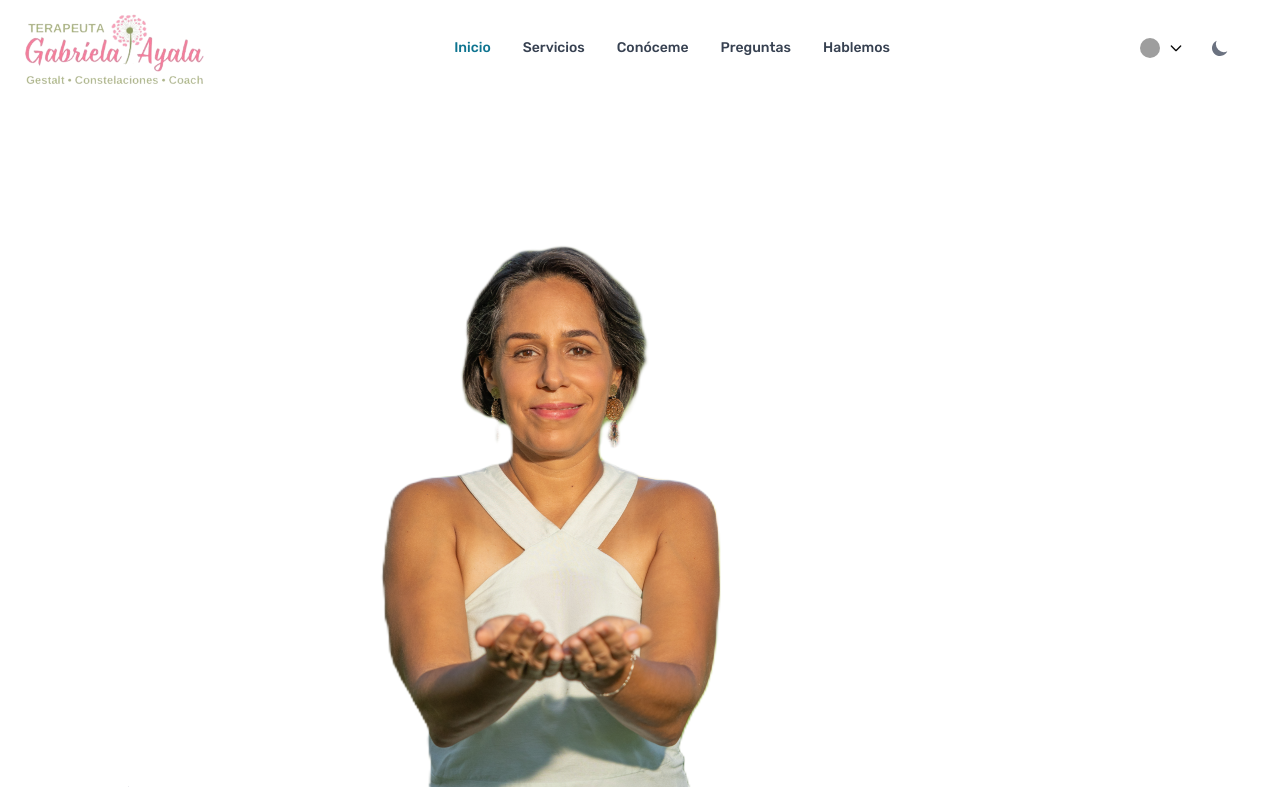
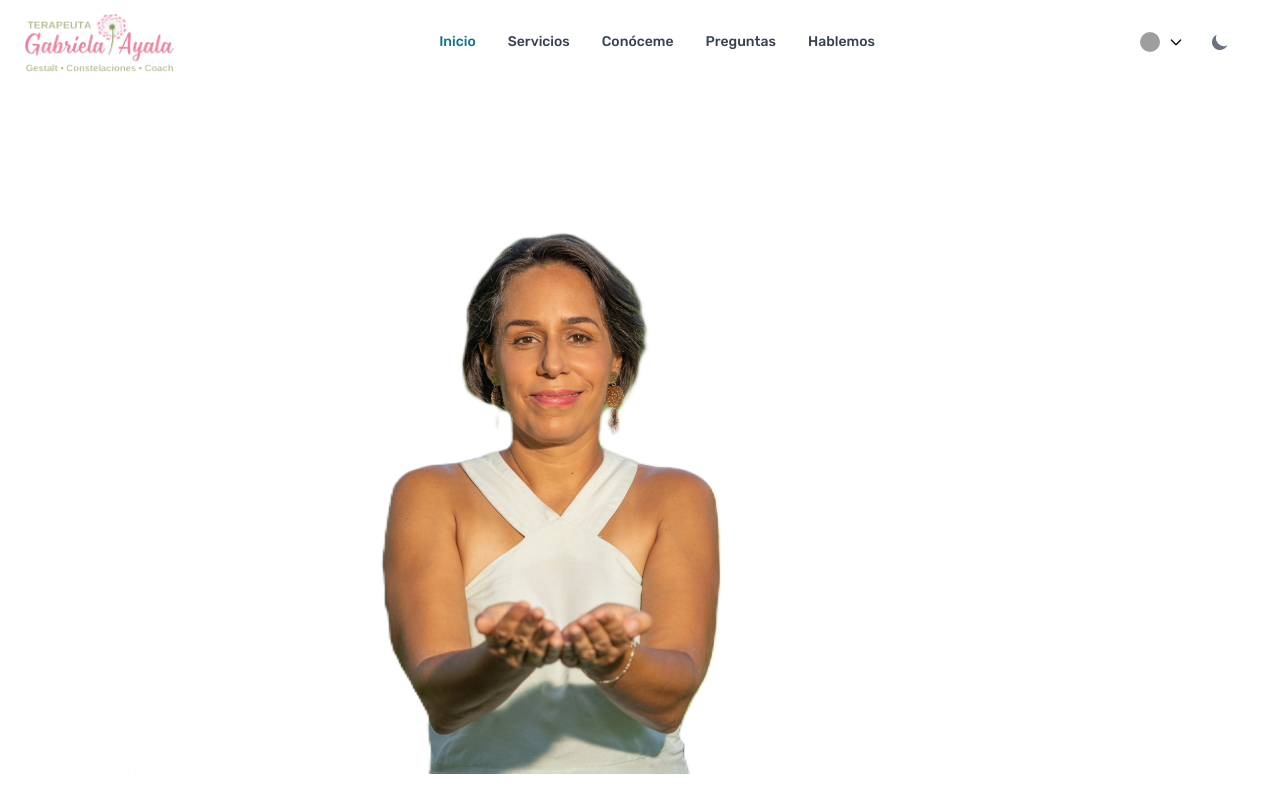
Before and after one commit to aayalas/gayatricoach.com, a Next.js app: page / in a window 1280 px wide. Shown: the top 800 px of the page. Built offline with nearby package versions, Linux system fonts and the light colour scheme; grey boxes are pictures that could not be loaded.

Commit message:
logo update 3

```diff
--- a/components/header.js
+++ b/components/header.js
@@ -25,7 +25,7 @@ export default function DefaultNavbar() {
           alt="Logo"
           className=""
           src="/logov2.svg"
-          width={180}
+          width={150}
           height={90}
         />
       </Navbar.Brand>
```
